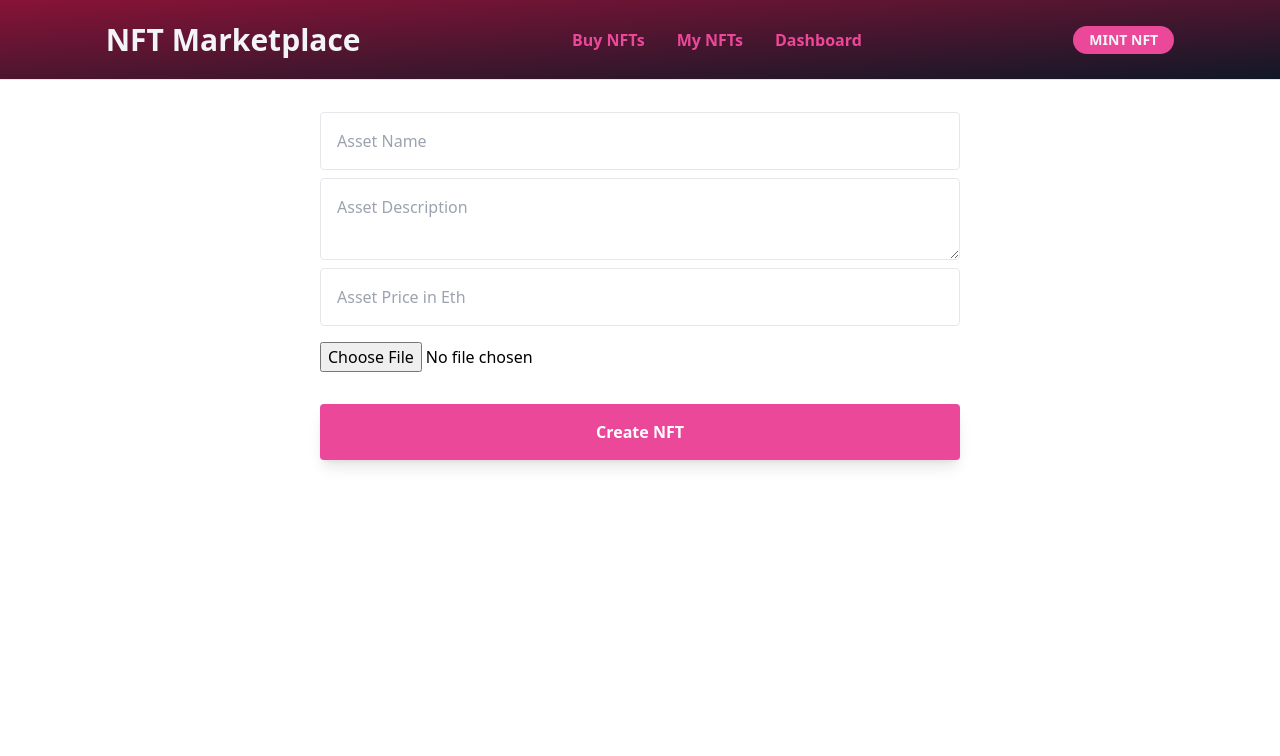
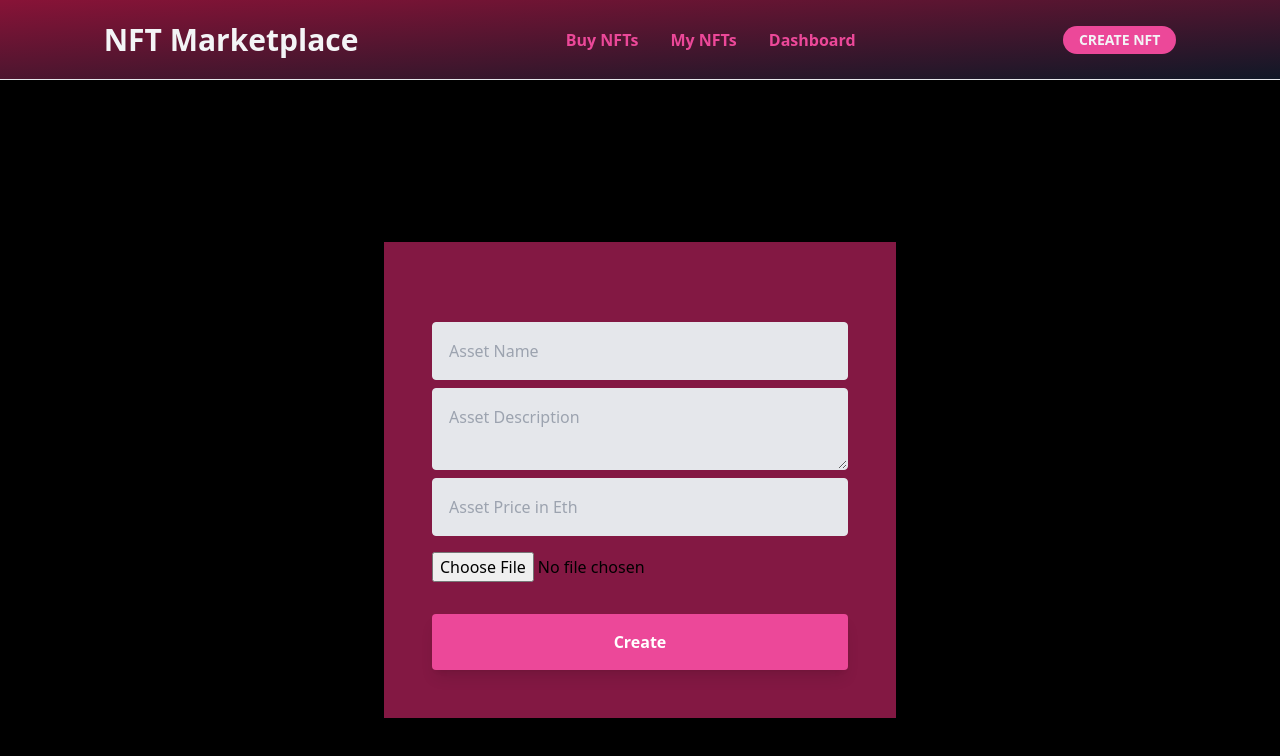
Before and after one commit to Valentine-chinedu/NFT-Market, a Next.js app: page /CreateNft in a window 1280 px wide. Shown: the top 756 px of the page. Built offline with nearby package versions, Linux system fonts and the light colour scheme; what ipfs-http-client would draw is missing.

Commit message:
final commit

```diff
--- a/components/Header.jsx
+++ b/components/Header.jsx
@@ -42,7 +42,7 @@ const Header = () => {
 			</nav>
 			<Link href='/CreateNft'>
 				<a className=' rounded-3xl px-4 py-1 text-sm font-semibold bg-pink-500 text-gray-100'>
-					MINT NFT
+					CREATE NFT
 				</a>
 			</Link>
 		</div>
--- a/pages/CreateNft.jsx
+++ b/pages/CreateNft.jsx
@@ -30,6 +30,7 @@ export default function CreateItem() {
 		name: '',
 		description: '',
 	});
+	const [isLoading, setIsLoading] = useState(false);
 
 	const router = useRouter();
 
@@ -84,43 +85,63 @@ export default function CreateItem() {
 		let transaction = await contract.createToken(url, price, {
 			value: listingPrice,
 		});
+		setIsLoading(true);
 		await transaction.wait();
+		setIsLoading(false);
 
 		router.push('/');
 	}
 
 	return (
-		<div className='flex justify-center'>
-			<div className='w-1/2 flex flex-col pb-12'>
+		<div className='flex justify-center h-full items-center '>
+			<div className='w-2/5 flex flex-col justify-center p-12 pb-12 bg-pink-900'>
 				<input
 					placeholder='Asset Name'
-					className='mt-8 border rounded p-4'
+					className='mt-8 border rounded p-4 bg-gray-200'
 					onChange={(e) =>
 						updateFormInput({ ...formInput, name: e.target.value })
 					}
 				/>
 				<textarea
 					placeholder='Asset Description'
-					className='mt-2 border rounded p-4'
+					className='mt-2 border rounded p-4 bg-gray-200'
 					onChange={(e) =>
 						updateFormInput({ ...formInput, description: e.target.value })
 					}
 				/>
 				<input
 					placeholder='Asset Price in Eth'
-					className='mt-2 border rounded p-4'
+					className='mt-2 border rounded p-4 bg-gray-200'
 					onChange={(e) =>
 						updateFormInput({ ...formInput, price: e.target.value })
 					}
 				/>
 				<input type='file' name='Asset' className='my-4' onChange={onChange} />
 				{fileUrl && <img className='rounded mt-4' width='350' src={fileUrl} />}
-				<button
-					onClick={listNFTForSale}
-					className='font-bold mt-4 bg-pink-500 text-white rounded p-4 shadow-lg'
-				>
-					Create NFT
-				</button>
+				{isLoading ? (
+					<div className='w-full flex justify-center'>
+						<svg
+							className='animate-spin'
+							xmlns='http://www.w3.org/2000/svg'
+							viewBox='0 0 24 24'
+							width='32'
+							height='32'
+						>
+							<path fill='none' d='M0 0h24v24H0z' />
+							<path
+								d='M18.364 5.636L16.95 7.05A7 7 0 1 0 19 12h2a9 9 0 1 1-2.636-6.364z'
+								fill='#f1edf1'
+							/>
+						</svg>
+					</div>
+				) : (
+					<button
+						onClick={listNFTForSale}
+						className='font-bold mt-4 bg-pink-500 text-white rounded p-4 shadow-lg'
+					>
+						Create
+					</button>
+				)}
 			</div>
 		</div>
 	);
--- a/pages/DashBoard.jsx
+++ b/pages/DashBoard.jsx
@@ -51,7 +51,7 @@ export default function CreatorDashboard() {
 	if (loadingState === 'loaded' && !nfts.length)
 		return <h1 className='py-10 px-20 text-3xl'>No NFTs listed</h1>;
 	return (
-		<div>
+		<div className='h-full py-20'>
 			<div className='p-4'>
 				<h2 className='text-2xl py-2'>Items Listed</h2>
 				<div className='grid grid-cols-1 sm:grid-cols-2 lg:grid-cols-4 gap-4 pt-4'>
--- a/pages/MyNfts.jsx
+++ b/pages/MyNfts.jsx
@@ -56,7 +56,7 @@ export default function MyAssets() {
 	if (loadingState === 'loaded' && !nfts.length)
 		return <h1 className='py-10 px-20 text-3xl'>No NFTs owned</h1>;
 	return (
-		<div className='flex justify-center'>
+		<div className='flex justify-center h-full items-center'>
 			<div className='p-4'>
 				<div className='grid grid-cols-1 sm:grid-cols-2 lg:grid-cols-4 gap-4 pt-4'>
 					{nfts.map((nft, i) => (
--- a/pages/ResellNft.jsx
+++ b/pages/ResellNft.jsx
@@ -49,7 +49,7 @@ export default function ResellNFT() {
 	}
 
 	return (
-		<div className='flex justify-center'>
+		<div className='flex h-full justify-center'>
 			<div className='w-1/2 flex flex-col pb-12'>
 				<input
 					placeholder='Asset Price in Eth'
--- a/pages/_app.js
+++ b/pages/_app.js
@@ -1,10 +1,10 @@
 import '../styles/globals.css';
-import Link from 'next/link';
+
 import Header from '../components/Header';
 
 function MyApp({ Component, pageProps }) {
 	return (
-		<div>
+		<div className='bg-black h-screen overflow-scroll'>
 			<Header />
 			<Component {...pageProps} />
 		</div>
--- a/pages/index.js
+++ b/pages/index.js
@@ -10,6 +10,7 @@ import NftMarket from '../artifacts/contracts/NftMarket.sol/NftMarket.json';
 export default function Home() {
 	const [nfts, setNfts] = useState([]);
 	const [loadingState, setLoadingState] = useState('not-loaded');
+	const [isLoading, setISLoading] = useState(false);
 	useEffect(() => {
 		loadNFTs();
 	}, []);
@@ -57,7 +58,7 @@ export default function Home() {
 		const signer = provider.getSigner();
 		const contract = new ethers.Contract(
 			marketplaceAddress,
-			NFTMarketplace.abi,
+			NftMarket.abi,
 			signer
 		);
 
@@ -66,31 +67,55 @@ export default function Home() {
 		const transaction = await contract.createMarketSale(nft.tokenId, {
 			value: price,
 		});
+		setISLoading(true);
 		await transaction.wait();
 		loadNFTs();
+		setISLoading(false);
 	}
 	if (loadingState === 'loaded' && !nfts.length)
 		return <h1 className='px-20 py-10 text-3xl'>No items in marketplace</h1>;
 	return (
-		<div className='flex justify-center'>
+		<div className='flex flex-col justify-center items-center h-full '>
+			{isLoading && (
+				<svg
+					className='animate-spin'
+					xmlns='http://www.w3.org/2000/svg'
+					viewBox='0 0 24 24'
+					width='32'
+					height='32'
+				>
+					<path fill='none' d='M0 0h24v24H0z' />
+					<path
+						d='M18.364 5.636L16.95 7.05A7 7 0 1 0 19 12h2a9 9 0 1 1-2.636-6.364z'
+						fill='#f1edf1'
+					/>
+				</svg>
+			)}
+
 			<div className='px-4' style={{ maxWidth: '1600px' }}>
 				<div className='grid grid-cols-1 sm:grid-cols-2 lg:grid-cols-4 gap-4 pt-4'>
 					{nfts.map((nft, i) => (
-						<div key={i} className='border shadow rounded-xl overflow-hidden'>
+						<div
+							key={i}
+							className='border shadow-pink-200 rounded-xl overflow-hidden shadow-md'
+						>
 							<img src={nft.image} />
+							<div className='bg-gradient-to-br from-black to-pink-900'>
 								<div className='p-4'>
 									<p
 										style={{ height: '64px' }}
-									className='text-2xl font-semibold'
+										className='text-2xl font-semibold text-pink-500 uppercase'
 									>
 										{nft.name}
 									</p>
 									<div style={{ height: '70px', overflow: 'hidden' }}>
-									<p className='text-gray-400'>{nft.description}</p>
+										<p className=' text-gray-100 text-lg'>{nft.description}</p>
 									</div>
 								</div>
-							<div className='p-4 bg-black'>
-								<p className='text-2xl font-bold text-white'>{nft.price} ETH</p>
+								<div className='p-4'>
+									<p className='text-2xl font-bold text-white'>
+										{nft.price} ETH
+									</p>
 									<button
 										className='mt-4 w-full bg-pink-500 text-white font-bold py-2 px-12 rounded'
 										onClick={() => buyNft(nft)}
@@ -99,6 +124,7 @@ export default function Home() {
 									</button>
 								</div>
 							</div>
+						</div>
 					))}
 				</div>
 			</div>
```
Lines whose indentation alone changed are shown as unchanged.
